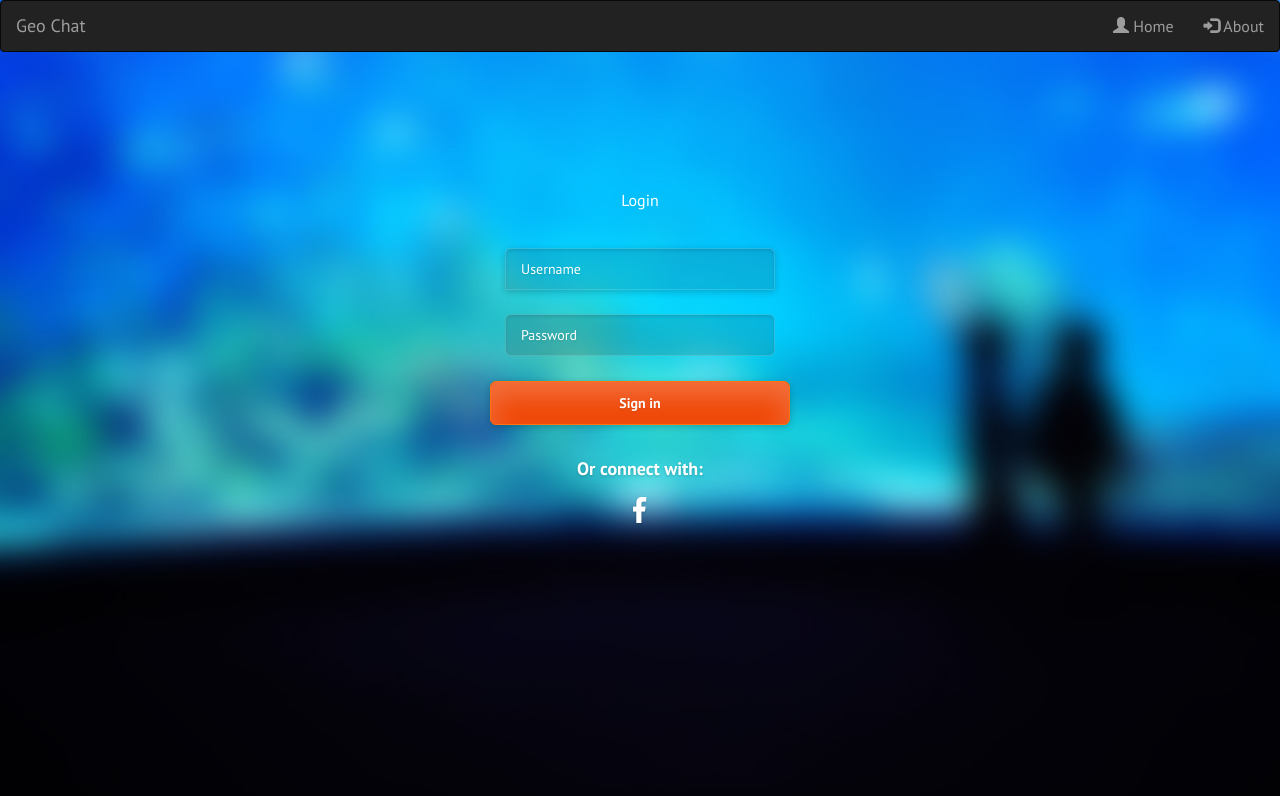
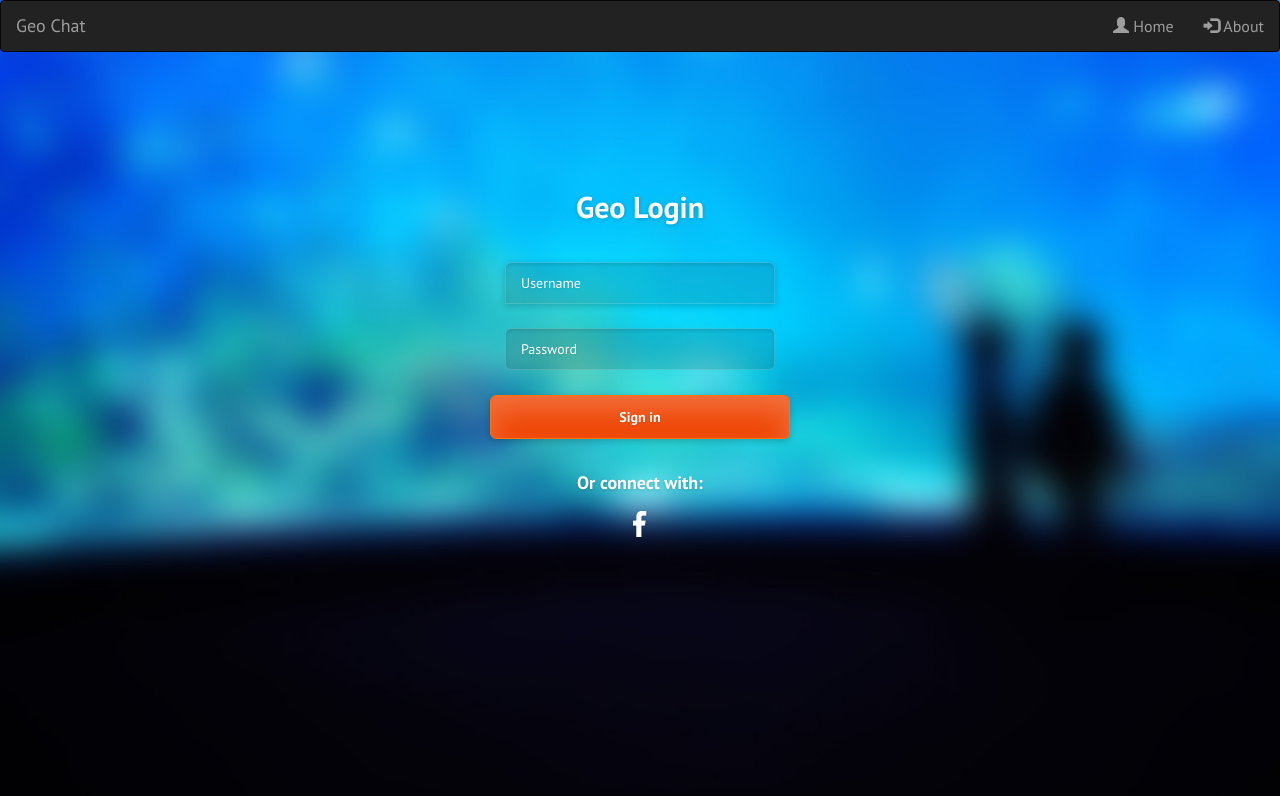
Before and after one commit to lumpy-brontosaurus/chatnow, a website: page client/index.html in a window 1280 px wide. Drawn offline with nearby package versions, Linux system fonts and the light colour scheme; some packages are replaced by stand-ins of ours; files that its build step writes are made by us from their sources; no server answers.

```diff
--- a/client/app/auth/login.html
+++ b/client/app/auth/login.html
@@ -1,6 +1,6 @@
 <div ng-controller="AuthCtrl">
     <div class = 'page-container'>
-      <h2>Login</h2>
+      <h1>Geo Login</h1>
         <form action="" method="post">
           <input type="text" id = "inputUsername" name="username" placeholder="Username" required autofocus ng-model='user.username'>
           <input type="password" name="password" class="password" placeholder="Password" ng-model='user.password' required>
```
